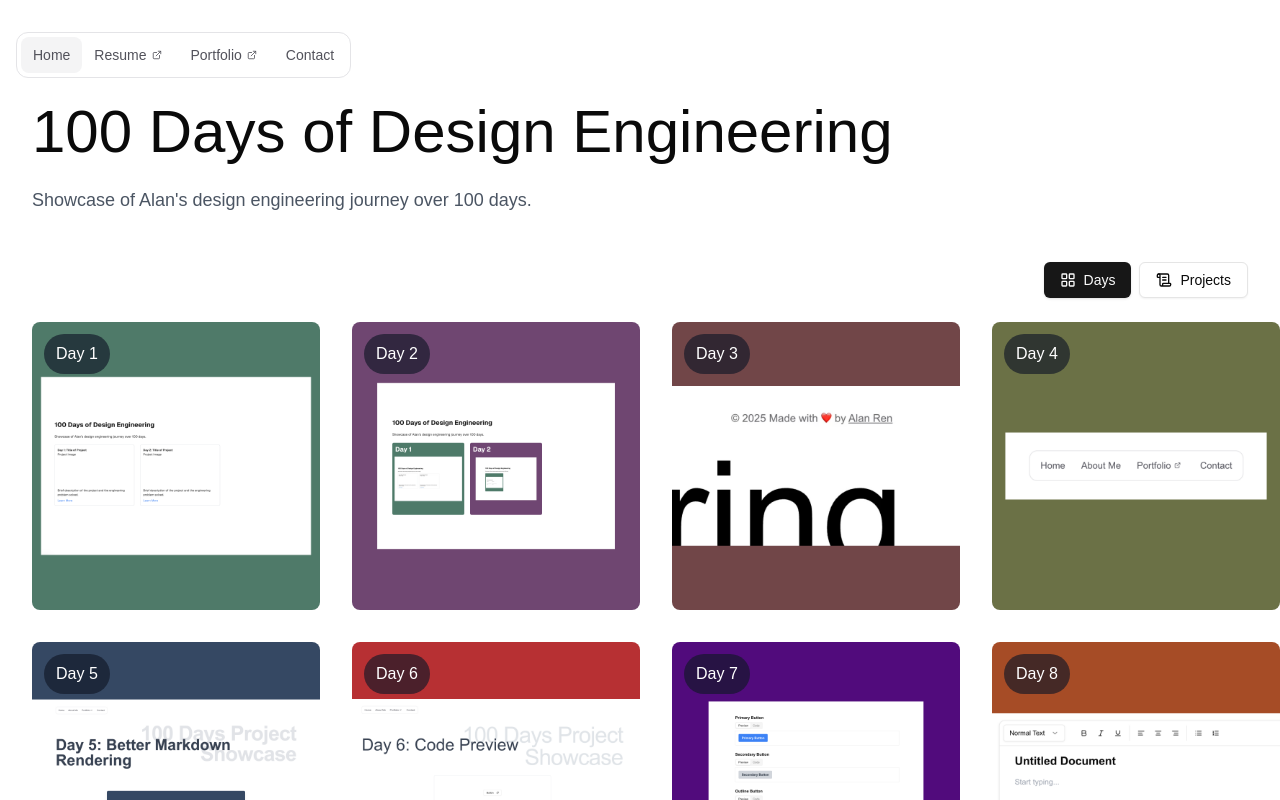
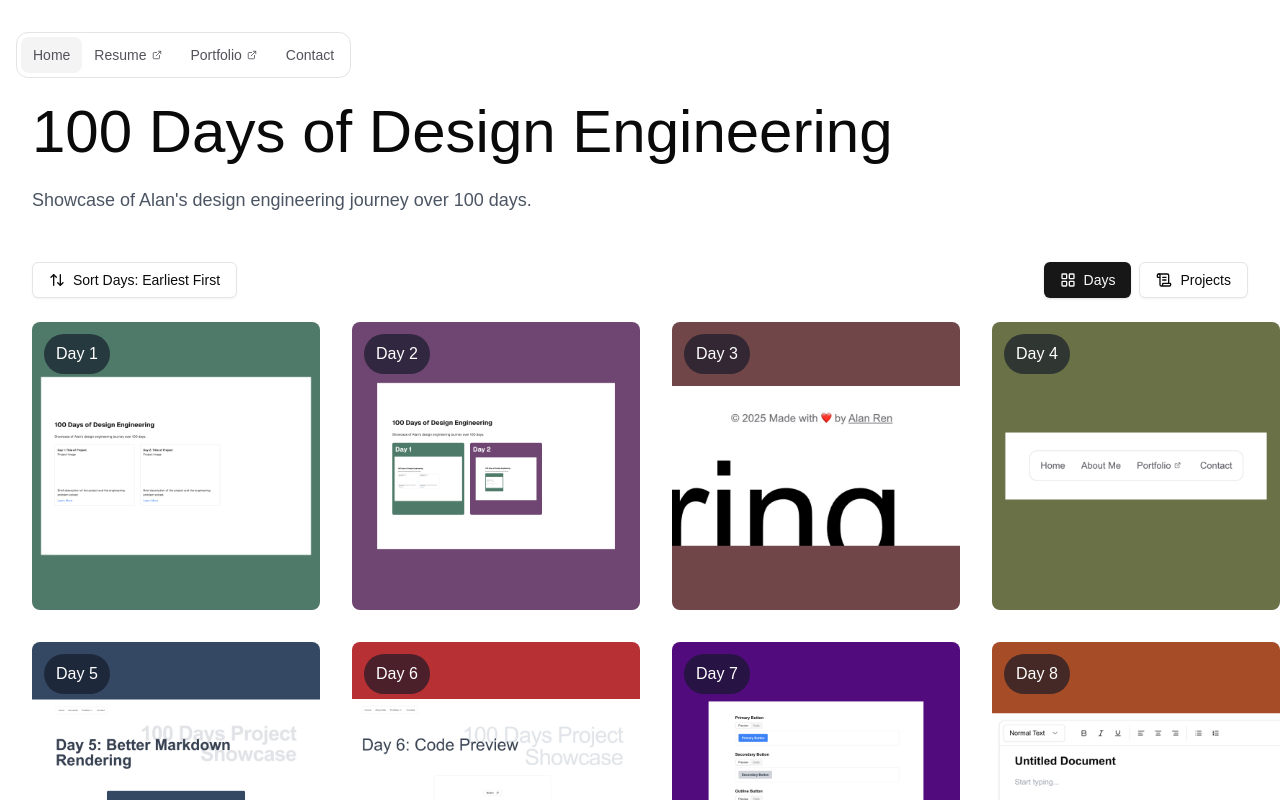
Before and after one commit to alanvww/100-Days-of-Design-Engineering, a Next.js app: page / in a window 1280 px wide. Shown: the top 800 px of the page. Built offline with nearby package versions, Linux system fonts and the light colour scheme.

Commit message:
Day 15: Day Sorting

```diff
--- a/src/components/PaginatedProjects.tsx
+++ b/src/components/PaginatedProjects.tsx
@@ -37,7 +37,6 @@ const ProjectPagination: React.FC<ProjectPaginationProps> = ({
         e.preventDefault();
         if (page >= 1 && page <= totalPages) {
             onPageChange(page);
-            // Update URL with the new page number
             const url = new URL(window.location.href);
             url.searchParams.set('page', page.toString());
             router.push(url.pathname + url.search);
@@ -85,7 +84,6 @@ const ProjectPagination: React.FC<ProjectPaginationProps> = ({
 export const PaginatedProjects: React.FC<PaginatedProjectsProps> = ({ projects }) => {
     const searchParams = useSearchParams();
     const [currentPage, setCurrentPage] = useState<number>(() => {
-        // Initialize from URL search params if available, otherwise default to 1
         const pageParam = searchParams.get('page');
         const parsedPage = pageParam ? parseInt(pageParam, 10) : 1;
         return isNaN(parsedPage) ? 1 : parsedPage;
@@ -93,7 +91,6 @@ export const PaginatedProjects: React.FC<PaginatedProjectsProps> = ({ projects }
 
     const totalPages = Math.ceil(projects.length / ITEMS_PER_PAGE);
 
-    // Ensure current page is valid when projects length changes
     useEffect(() => {
         if (currentPage > totalPages) {
             setCurrentPage(1);
@@ -109,7 +106,7 @@ export const PaginatedProjects: React.FC<PaginatedProjectsProps> = ({ projects }
 
     return (
         <>
-            <section className=" grid grid-cols-1 sm:grid-cols-2 lg:grid-cols-4 gap-6 sm:gap-8 justify-items-center">
+            <section className="grid grid-cols-1 sm:grid-cols-2 lg:grid-cols-4 gap-6 sm:gap-8 justify-items-center">
                 {currentProjects.map((project) => (
                     <ProjectCard key={project.day} project={project} />
                 ))}
--- a/src/components/ProjectViewSwitcher.tsx
+++ b/src/components/ProjectViewSwitcher.tsx
@@ -4,7 +4,7 @@ import { Project } from '@/types/ProjectTypes';
 import { PaginatedProjects } from '@/components/PaginatedProjects';
 import { ProjectCard } from '@/components/ProjectCard';
 import { Button } from '@/components/ui/button';
-import { LayoutGrid, ScrollText } from 'lucide-react';
+import { LayoutGrid, ScrollText, ArrowUpDown } from 'lucide-react';
 
 interface ProjectViewProps {
   projects: Project[];
@@ -16,6 +16,7 @@ interface GroupedProjects {
 
 const ProjectViewSwitcher: React.FC<ProjectViewProps> = ({ projects }) => {
   const [viewMode, setViewMode] = useState<'paginated' | 'carousel'>('paginated');
+  const [sortOrder, setSortOrder] = useState<'asc' | 'desc'>('asc');
 
   const groupedProjects = useMemo(() => {
     return projects.reduce((acc: GroupedProjects, project) => {
@@ -28,6 +29,19 @@ const ProjectViewSwitcher: React.FC<ProjectViewProps> = ({ projects }) => {
     }, {});
   }, [projects]);
 
+  const sortedProjects = useMemo(() => {
+    return [...projects].sort((a, b) => {
+      if (sortOrder === 'asc') {
+        return a.day - b.day;
+      }
+      return b.day - a.day;
+    });
+  }, [projects, sortOrder]);
+
+  const toggleSortOrder = () => {
+    setSortOrder(prevOrder => prevOrder === 'asc' ? 'desc' : 'asc');
+  };
+
   const CarouselView = () => {
     return (
       <div className="space-y-12">
@@ -35,7 +49,6 @@ const ProjectViewSwitcher: React.FC<ProjectViewProps> = ({ projects }) => {
           <div key={projectType} className="space-y-4">
             <h2 className="text-2xl font-semibold px-4">{projectType}</h2>
             <div className="relative">
-              {/* Improved scroll container with better snapping behavior */}
               <div className="scrollbar-none -mx-4 px-4">
                 <div className="flex overflow-x-auto scroll-smooth snap-x snap-mandatory pb-4">
                   {projectGroup.map((project) => (
@@ -57,11 +70,22 @@ const ProjectViewSwitcher: React.FC<ProjectViewProps> = ({ projects }) => {
 
   return (
     <div className="space-y-6">
-      <div className="flex justify-end space-x-2 px-4">
+      <div className={`flex  items-center px-4 ${viewMode === 'paginated' ? 'justify-between' : 'justify-end'}`}>
+        {viewMode === 'paginated' && (
+          <Button
+            variant="outline"
+            onClick={toggleSortOrder}
+            className="flex items-center gap-2"
+          >
+            <ArrowUpDown className="w-4 h-4" />
+            <span>Sort Days: {sortOrder === 'asc' ? 'Earliest First' : 'Latest First'}</span>
+          </Button>
+        )}
+        <div className="flex space-x-2">
           <Button
             variant={viewMode === 'paginated' ? 'default' : 'outline'}
             onClick={() => setViewMode('paginated')}
-          className="flex items-center"
+            className="flex items-center gap-2"
           >
             <LayoutGrid className="w-4 h-4" />
             <span>Days</span>
@@ -69,15 +93,15 @@ const ProjectViewSwitcher: React.FC<ProjectViewProps> = ({ projects }) => {
           <Button
             variant={viewMode === 'carousel' ? 'default' : 'outline'}
             onClick={() => setViewMode('carousel')}
-          className="flex items-center"
+            className="flex items-center gap-2"
           >
             <ScrollText className="w-4 h-4" />
             <span>Projects</span>
           </Button>
         </div>
-
+      </div>
       {viewMode === 'paginated' ? (
-        <PaginatedProjects projects={projects} />
+        <PaginatedProjects projects={sortedProjects} />
       ) : (
         <CarouselView />
       )}
--- /dev/null
+++ b/src/content/day-15.md
@@ -0,0 +1,10 @@
+---
+title: 'Day Sorting'
+description: 'Sorting days by date.'
+project: '100 Days Project Showcase'
+image: '/assets/day-15/1.png'
+day: 15
+color: '#B9929F'
+---
+
+![screenshot of Day 15 Progress](/assets/day-15/1.png)
```
Also changed, not shown: public/assets/day-15/1.png (added). Lines whose indentation alone changed are shown as unchanged.
